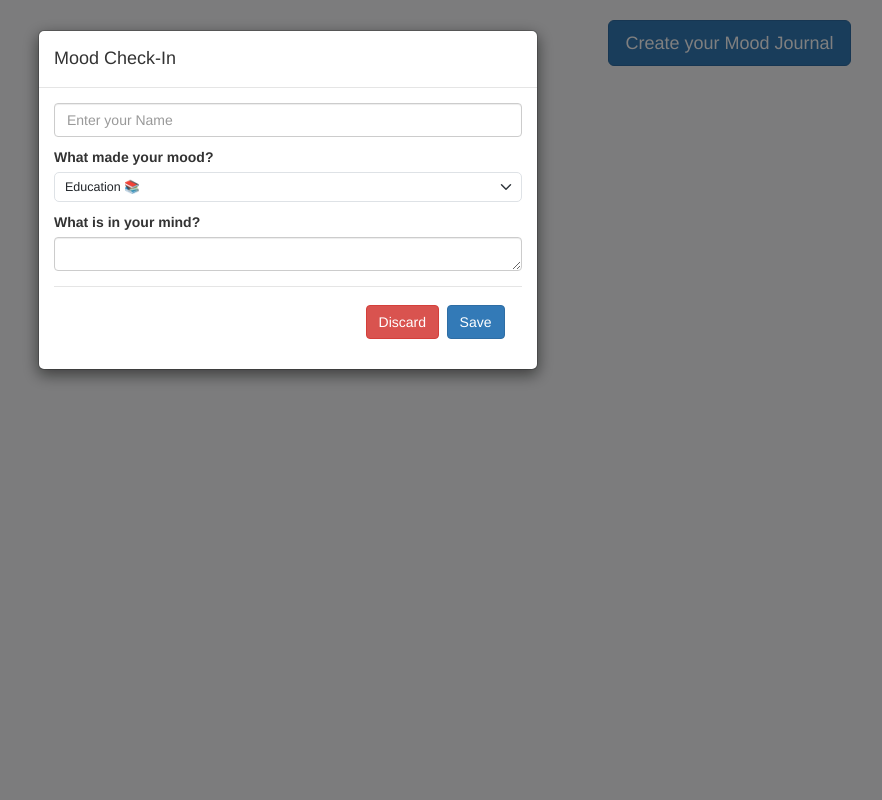
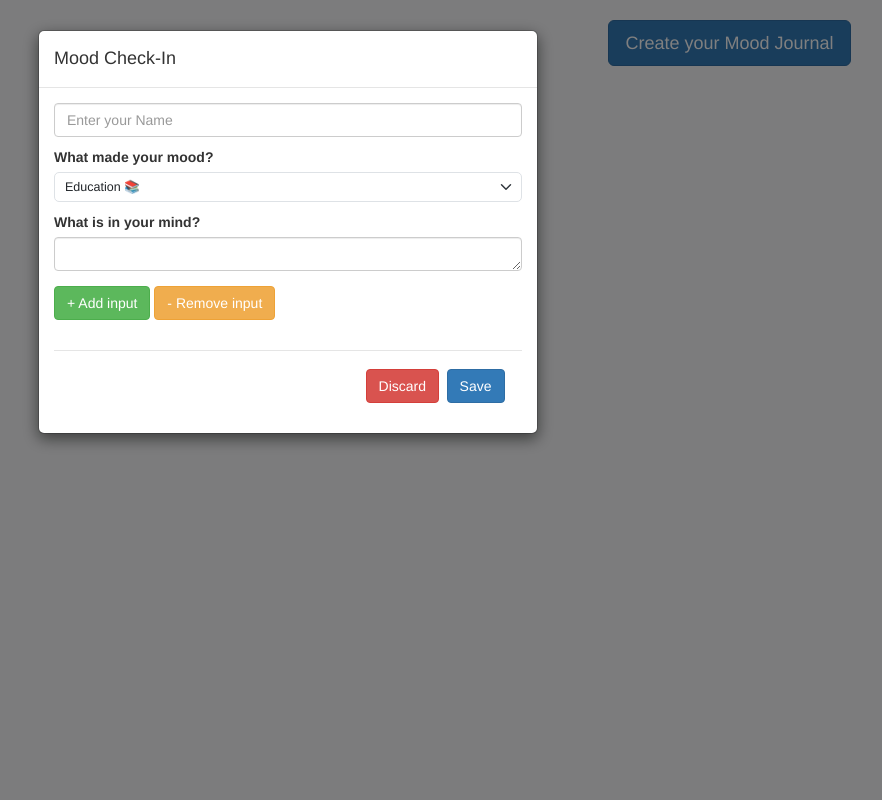
Before and after one commit to azim2429/journal, a Python web app: template templates/index.html in a window 1280 px wide, after a click on "Create your Mood Journal". Shown: the whole page, without its empty margins (352-1234 px from the left). Run offline with Jinja, Linux system fonts and the light colour scheme; the template is opened without the code that fills it, so the values that code supplies are empty; some libraries are stand-ins or nearby versions.

Commit message:
Added Dynamic Schema

```diff
--- a/templates/index.html
+++ b/templates/index.html
@@ -61,6 +61,12 @@
                                 <textarea required class="form-control" id="exampleFormControlTextarea1" rows="1"
                                     name="notes"></textarea>
                             </div>
+                            <div id='input-cont' class="mb-3">
+                                <button class="btn btn-success" onclick='addInput()' type="button">+ Add input</button>
+                                <button class="btn btn-warning" onclick='removeInput()' type="button">- Remove input</button>
+
+                            </div>
+                            <br>
                             <div class="modal-footer">
                                 <button type="button" class="btn btn-danger" data-dismiss="modal">Discard</button>
                                 <button class="btn btn-primary" role="button" type="submit">Save</button>
@@ -167,3 +173,37 @@
         margin-left: 5%;
     }
 </style>
+
+<script>
+    const container = document.getElementById('input-cont');
+    var inputCount = 0;
+    let linebreak = document.createElement('br');
+
+    // Call addInput() function on button click
+    function addInput(){
+        inputCount++;
+        if(inputCount>3){
+        alert('You can add maximum 3 input fields.');
+        return;
+    }
+        let input = document.createElement('input');
+        input.placeholder = 'Some important notes';
+        input.name = inputCount;
+        input.id = inputCount
+        input.className = 'form-control';
+        input.style.marginBottom = '10px'
+        input.style.marginTop = '10px'
+        container.appendChild(input);
+        console.log(inputCount)
+        }
+
+    function removeInput(){
+        if(inputCount==0){
+        alert('Please add first');
+        return;
+    }
+        const element = document.getElementById(inputCount);
+        element.remove();
+        inputCount--;
+    }
+</script>
```
Also changed, not shown: app.py (+12 -1 lines).
